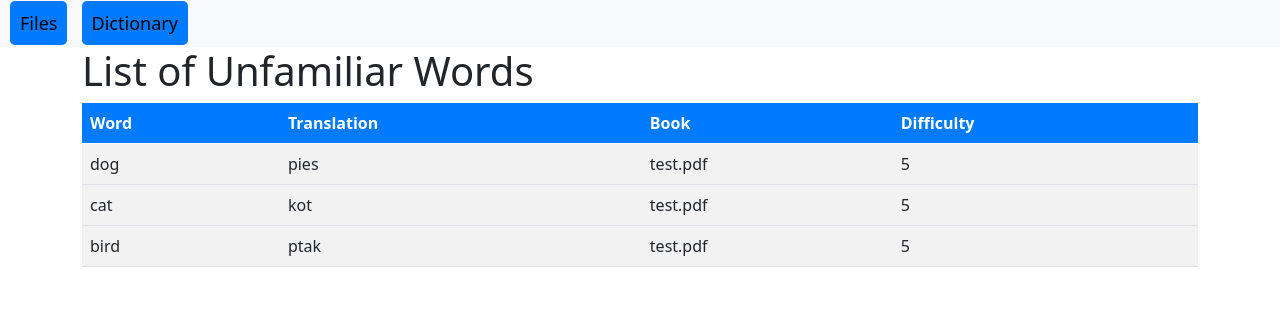
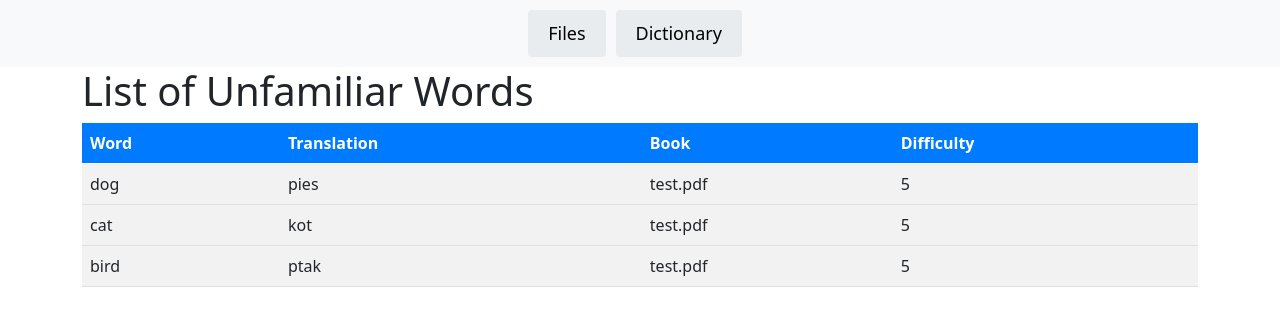
Before and after one commit to wreczek/pdf_viewer_and_dictionary, a Flask app: page /unfamiliar_words in a window 1280 px wide. Shown: the top 326 px of the page. Run offline with Flask 2, Linux system fonts and the light colour scheme; some libraries are stand-ins or nearby versions.

Commit message:
Testing `bar.html`: [ATTEMPT 4]

```diff
--- a/templates/bar.html
+++ b/templates/bar.html
@@ -12,15 +12,24 @@
       align-items: center;
       background-color: #f8f9fa;
       padding: 10px;
+      text-align: center;
+      justify-content: center;
     }
     .nav-bar a {
+      display: inline-block;
       text-decoration: none;
       color: black;
       font-size: 18px;
       margin-right: 10px;
+      padding: 10px 20px;
+      background-color: #e9ecef;
+      border: none;
+      border-radius: 4px;
+      transition: background-color 0.2s ease-in-out;
     }
     .nav-bar a:hover {
-      text-decoration: underline;
+      background-color: #007bff;
+      color: white;
     }
 
     .my-table {
@@ -42,38 +51,22 @@
     .my-table tr:nth-child(even) {
       background-color: #f2f2f2;
     }
-
-    .nav-button {
-      color: white;
-      background-color: #007bff;
-      border-color: #007bff;
-      border-radius: 5px;
-      padding: 10px;
-      margin-right: 10px;
-    }
-
-    .nav-button:hover {
-      background-color: #0062cc;
-      border-color: #005cbf;
-    }
-
-    .nav-button:focus {
-      box-shadow: 0 0 0 0.2rem rgba(0, 123, 255, 0.5);
-    }
   </style>
 
 </head>
 <body>
   <div class="nav-bar">
     <div>
-    <a href="{{ url_for('index') }}" class="nav-button">Files</a>
-    <a href="{{ url_for('unfamiliar_words') }}" class="nav-button">Dictionary</a>
+      <a href="{{ url_for('index') }}">Files</a>
     </div>
     {% if current_file %}
     <div>
       <a href="#" class="active">{{ current_file }}</a>
     </div>
     {% endif %}
+    <div>
+      <a href="{{ url_for('unfamiliar_words') }}">Dictionary</a>
+    </div>
   </div>
   {% block content %}{% endblock %}
 </body>
```
Lines whose indentation alone changed are shown as unchanged.
